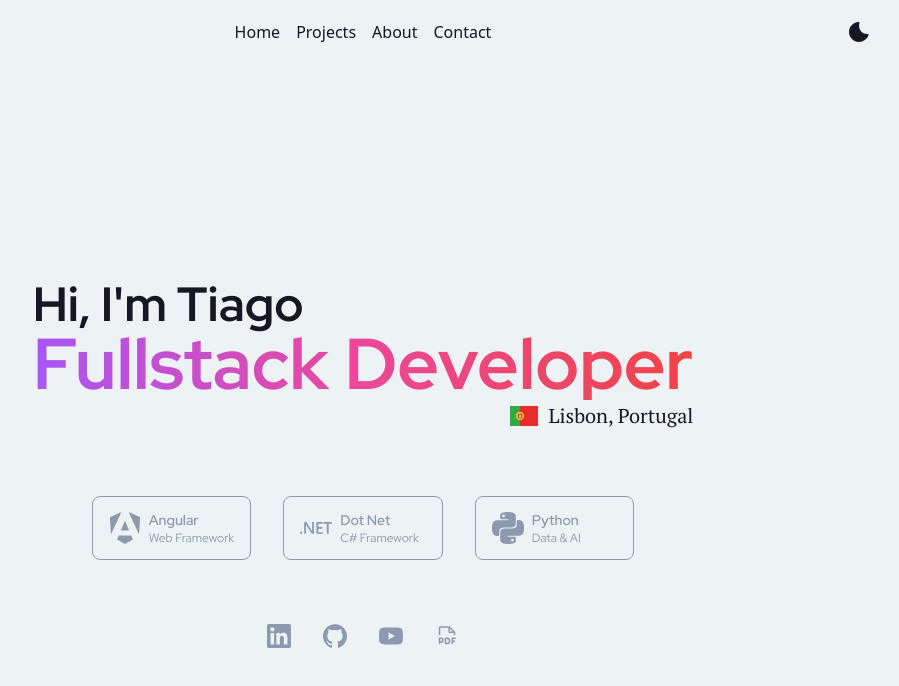
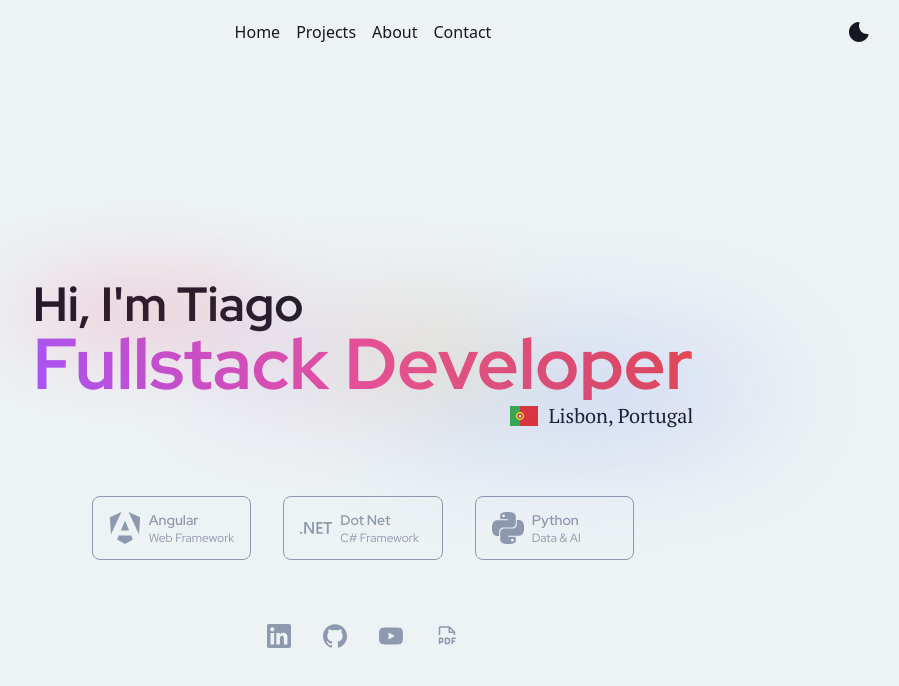
Before and after one commit to tbarracha/tbarracha.github.io, an Angular app: page / in a window 1280 px wide. Shown: the top 686 px of the page, without its empty margins (277-1176 px from the left). Built offline with nearby package versions, Linux system fonts and the light colour scheme; no server answers.

Commit message:
feat: added colored blobs in home page

```diff
--- /dev/null
+++ b/src/app/core/components/colored-blobs/colored-blobs.component.html
@@ -0,0 +1,5 @@
+<div class="blob-container opacity-25">
+    <div class="blob bg-gradient-to-r from-pink-500 to-red-500"></div>
+    <div class="blob bg-gradient-to-r from-blue-500 to-indigo-500"></div>
+    <div class="blob bg-gradient-to-r from-purple-500 to-yellow-500"></div>
+</div>
--- /dev/null
+++ b/src/app/core/components/colored-blobs/colored-blobs.component.scss
@@ -0,0 +1,50 @@
+/* Blob Animations */
+@keyframes blob-move {
+    0%, 100% {
+      transform: translate(0, 0) scale(1);
+    }
+    25% {
+      transform: translate(20px, -30px) scale(1.2);
+    }
+    50% {
+      transform: translate(-30px, 20px) scale(0.8);
+    }
+    75% {
+      transform: translate(30px, 30px) scale(1.1);
+    }
+  }
+
+  /* Blob Styling */
+  .blob-container {
+    position: absolute;
+    inset: 0;
+    pointer-events: none; /* Make the blobs non-interactive */
+  }
+
+  .blob {
+    position: absolute;
+    width: 50%; /* Reduced size */
+    height: 50%; /* Reduced size */
+    border-radius: 50%;
+    filter: blur(50px); /* Adjusted to match size */
+    animation: blob-move 10s infinite ease-in-out;
+  }
+
+  .blob:nth-child(1) {
+    top: -25px; /* Adjusted for smaller size */
+    left: -25px; /* Adjusted for smaller size */
+    animation-delay: 0s;
+  }
+
+  .blob:nth-child(2) {
+    bottom: -25px; /* Adjusted for smaller size */
+    right: -25px; /* Adjusted for smaller size */
+    animation-delay: 3s;
+  }
+
+  .blob:nth-child(3) {
+    top: 50%;
+    left: 50%;
+    transform: translate(-50%, -50%);
+    animation-delay: 6s;
+  }
--- a/src/app/core/components/header/header.component.html
+++ b/src/app/core/components/header/header.component.html
@@ -43,4 +43,5 @@
       </div>
     </div>
   </header>
+
   <app-contact-card></app-contact-card>
--- a/src/app/core/components/header/header.component.ts
+++ b/src/app/core/components/header/header.component.ts
@@ -3,12 +3,12 @@ import { ThemeToggleComponent } from "../theme-toggle/theme-toggle.component";
 import { Router } from '@angular/router';
 import { ProjectService } from '../../../features/projects/service/project.service';
 import { ProjectType } from '../../models/project';
+import { EventService } from '../../services/event.service';
 import { ContactCardComponent } from "../../../features/contact-card/contact-card.component";
-import { EventService } from '../../services/event.service';
 
 @Component({
   selector: 'app-header',
-  imports: [ ThemeToggleComponent, ContactCardComponent],
+  imports: [ThemeToggleComponent, ContactCardComponent],
   templateUrl: './header.component.html',
   styleUrl: './header.component.scss'
 })
--- a/src/app/pages/page-home/page-home.component.html
+++ b/src/app/pages/page-home/page-home.component.html
@@ -10,7 +10,7 @@
         font-red-hat-display bg-background text-background-contrast">
 
             <!-- Hello Section -->
-            <div class="leading-tight">
+            <div class="leading-tight relative">
                 <h1 class="text-3xl text-left  font-bold sm:text-5xl">
                     Hi, I'm Tiago
                 </h1>
@@ -25,6 +25,8 @@
                     <img src="images/portugal.png" alt="Portugal Flag" class="w-8 h-8" />
                     <p class="text-lg sm:text-xl font-pt-serif">Lisbon, Portugal</p>
                 </div>
+
+                <app-colored-blobs></app-colored-blobs>
             </div>
 
             <div class="flex flex-col-reverse sm:flex-col gap-16">
--- a/src/app/pages/page-home/page-home.component.ts
+++ b/src/app/pages/page-home/page-home.component.ts
@@ -4,14 +4,13 @@ import { Technologies, Technology } from '../../core/models/technologies';
 import { TechDisplayComponent } from "../../features/technologies/tech-display/tech-display.component";
 import { CommonModule } from '@angular/common';
 import { ProjectTypeSelectorComponent } from "../../features/projects/components/project-type-selector/project-type-selector.component";
-import { Project } from '../../core/models/project';
-import { Projects } from '../../core/models/projects';
 import { ProjectListComponent } from "../../features/projects/components/project-list/project-list.component";
 import { IconService } from '../../core/services/icon.service';
+import { ColoredBlobsComponent } from "../../core/components/colored-blobs/colored-blobs.component";
 
 @Component({
   selector: 'app-page-home',
-  imports: [CommonModule, HeaderComponent, TechDisplayComponent, ProjectTypeSelectorComponent, ProjectListComponent],
+  imports: [CommonModule, HeaderComponent, TechDisplayComponent, ProjectTypeSelectorComponent, ProjectListComponent, ColoredBlobsComponent],
   templateUrl: './page-home.component.html',
   styleUrl: './page-home.component.scss'
 })
```
Also changed, not shown: src/app/core/components/colored-blobs/colored-blobs.component.ts (added, +11 -0 lines), 1 other file (tests, documents, lock files or other folders).
